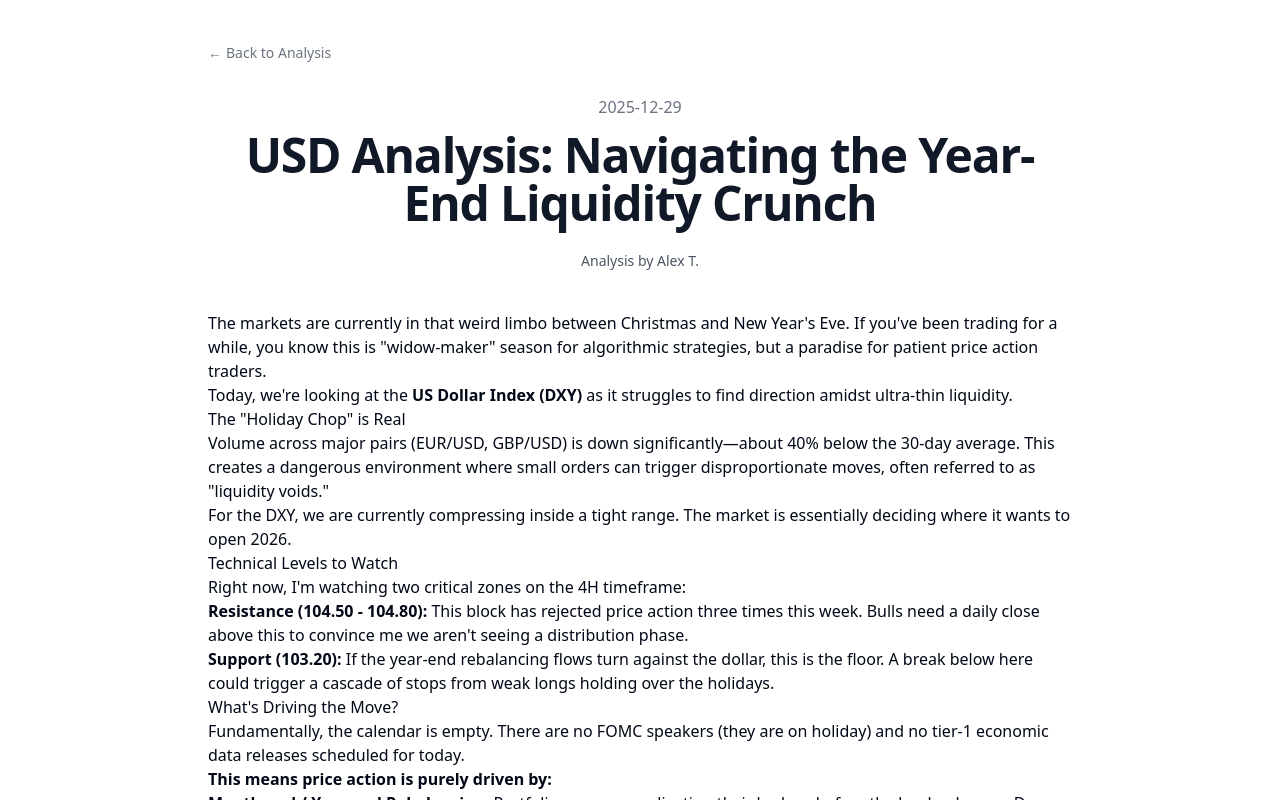
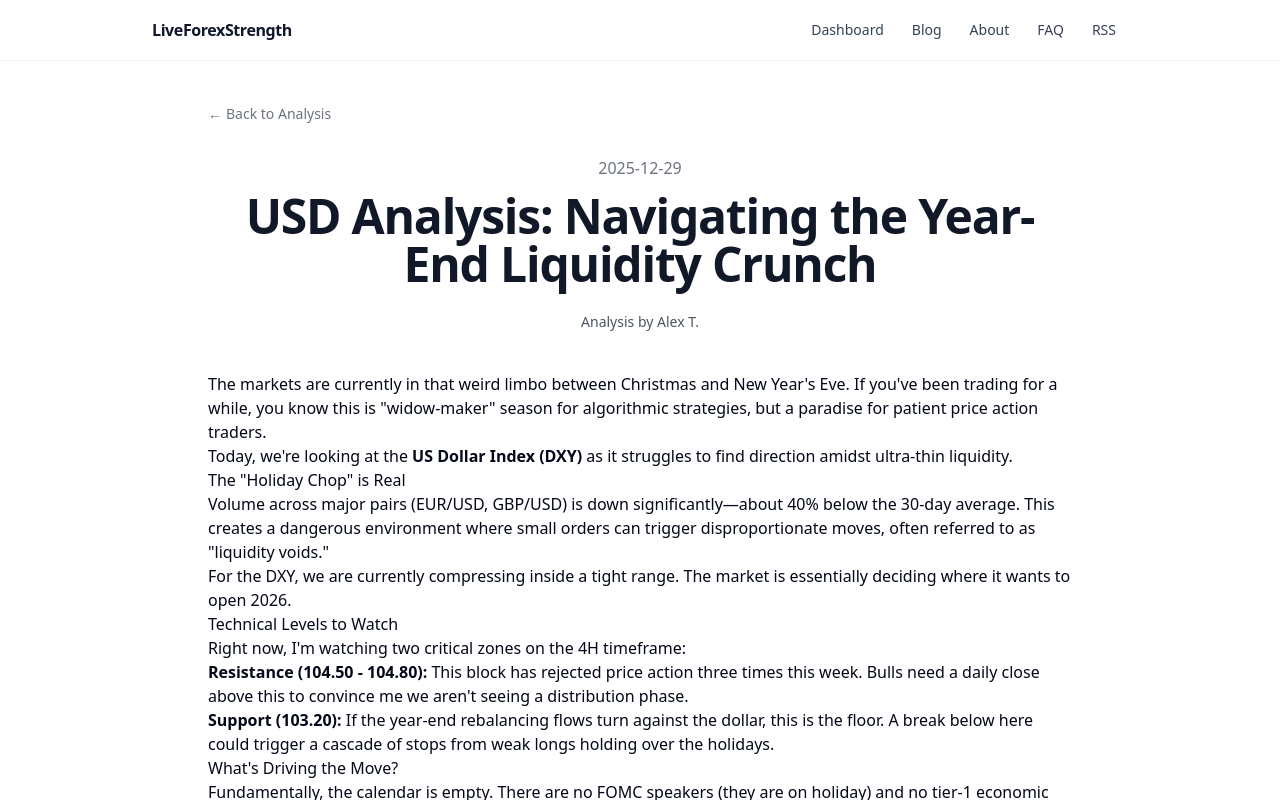
Before and after one commit to alextavares/currency, a Next.js app in the folder frontend/: page /blog/2025-12-29-usd-year-end-liquidity in a window 1280 px wide. Shown: the top 800 px of the page. Built offline with nearby package versions, Linux system fonts and the light colour scheme; no server answers.

Commit message:
Add RSS feed and global navigation

```diff
--- a/frontend/src/app/layout.tsx
+++ b/frontend/src/app/layout.tsx
@@ -1,6 +1,7 @@
 import type { Metadata } from "next";
 import "./globals.css";
 import { Toaster } from 'sonner';
+import SiteNav from "@/components/SiteNav";
 
 function getSiteUrl(): string {
   return (process.env.NEXT_PUBLIC_SITE_URL || 'https://liveforexstrength.com').replace(/\/+$/, '');
@@ -72,6 +73,12 @@ export default function RootLayout({
   return (
     <html lang="en">
       <head>
+        <link
+          rel="alternate"
+          type="application/rss+xml"
+          title="LiveForexStrength RSS"
+          href="/rss.xml"
+        />
         <script
           type="application/ld+json"
           dangerouslySetInnerHTML={{ __html: JSON.stringify(schemaOrg) }}
@@ -89,6 +96,7 @@ export default function RootLayout({
         />
       </head>
       <body className="antialiased">
+        <SiteNav />
         {children}
         <Toaster position="top-right" />
       </body>
--- /dev/null
+++ b/frontend/src/app/rss.xml/route.ts
@@ -0,0 +1,64 @@
+import { getAllPosts } from '@/lib/blog';
+
+function getSiteUrl(): string {
+  return (process.env.NEXT_PUBLIC_SITE_URL || 'https://liveforexstrength.com').replace(/\/+$/, '');
+}
+
+export async function GET(): Promise<Response> {
+  const siteUrl = getSiteUrl();
+  const posts = getAllPosts();
+
+  const itemsXml = posts
+    .map((post) => {
+      const url = `${siteUrl}/blog/${post.slug}`;
+      const pubDate = safeRssDate(post.date) ?? new Date().toUTCString();
+      return [
+        '<item>',
+        `<title><![CDATA[${post.title}]]></title>`,
+        `<link>${escapeXml(url)}</link>`,
+        `<guid isPermaLink="true">${escapeXml(url)}</guid>`,
+        `<pubDate>${pubDate}</pubDate>`,
+        post.excerpt ? `<description><![CDATA[${post.excerpt}]]></description>` : '',
+        '</item>',
+      ]
+        .filter(Boolean)
+        .join('');
+    })
+    .join('');
+
+  const xml =
+    `<?xml version="1.0" encoding="UTF-8"?>` +
+    `<rss version="2.0">` +
+    `<channel>` +
+    `<title><![CDATA[LiveForexStrength]]></title>` +
+    `<link>${escapeXml(siteUrl)}</link>` +
+    `<description><![CDATA[Forex market analysis and currency strength insights.]]></description>` +
+    `<language>en</language>` +
+    `<lastBuildDate>${new Date().toUTCString()}</lastBuildDate>` +
+    `<ttl>60</ttl>` +
+    itemsXml +
+    `</channel>` +
+    `</rss>`;
+
+  return new Response(xml, {
+    headers: {
+      'Content-Type': 'application/rss+xml; charset=utf-8',
+      'Cache-Control': 'public, max-age=0, must-revalidate',
+    },
+  });
+}
+
+function safeRssDate(value: string | undefined): string | null {
+  if (!value) return null;
+  const d = new Date(value);
+  return Number.isNaN(d.getTime()) ? null : d.toUTCString();
+}
+
+function escapeXml(input: string): string {
+  return input
+    .replaceAll('&', '&amp;')
+    .replaceAll('<', '&lt;')
+    .replaceAll('>', '&gt;')
+    .replaceAll('"', '&quot;')
+    .replaceAll("'", '&apos;');
+}
--- a/frontend/src/app/sitemap.ts
+++ b/frontend/src/app/sitemap.ts
@@ -31,6 +31,12 @@ export default function sitemap(): MetadataRoute.Sitemap {
       priority: 0.4,
     },
     {
+      url: `${siteUrl}/rss.xml`,
+      lastModified: now,
+      changeFrequency: 'daily',
+      priority: 0.2,
+    },
+    {
       url: `${siteUrl}/blog`,
       lastModified: now,
       changeFrequency: 'daily',
--- /dev/null
+++ b/frontend/src/components/SiteNav.tsx
@@ -0,0 +1,38 @@
+import Link from 'next/link';
+
+const LINKS: Array<{ href: string; label: string }> = [
+  { href: '/', label: 'Dashboard' },
+  { href: '/blog', label: 'Blog' },
+  { href: '/about', label: 'About' },
+  { href: '/faq', label: 'FAQ' },
+];
+
+export default function SiteNav() {
+  return (
+    <header className="sticky top-0 z-50 border-b border-black/5 bg-white/70 backdrop-blur dark:border-white/10 dark:bg-black/20">
+      <div className="container mx-auto flex max-w-5xl items-center justify-between px-4 py-3 sm:px-6">
+        <Link href="/" className="font-semibold tracking-tight text-slate-900 dark:text-white">
+          LiveForexStrength
+        </Link>
+
+        <nav className="flex items-center gap-1">
+          {LINKS.map((l) => (
+            <Link
+              key={l.href}
+              href={l.href}
+              className="rounded-lg px-3 py-2 text-sm font-medium text-slate-700 hover:bg-black/5 hover:text-slate-900 dark:text-white/80 dark:hover:bg-white/10 dark:hover:text-white"
+            >
+              {l.label}
+            </Link>
+          ))}
+          <a
+            href="/rss.xml"
+            className="rounded-lg px-3 py-2 text-sm font-medium text-slate-700 hover:bg-black/5 hover:text-slate-900 dark:text-white/80 dark:hover:bg-white/10 dark:hover:text-white"
+          >
+            RSS
+          </a>
+        </nav>
+      </div>
+    </header>
+  );
+}
```
